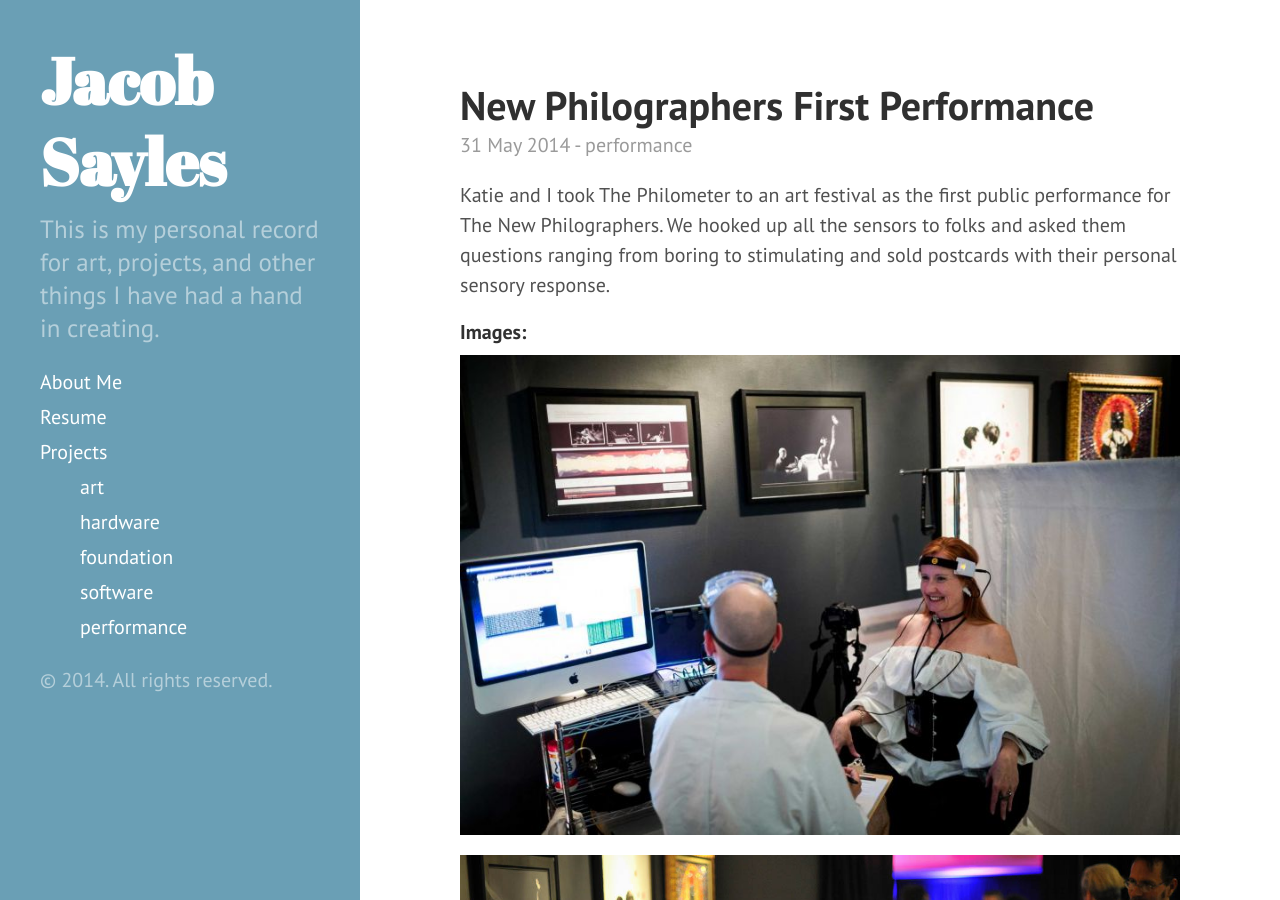
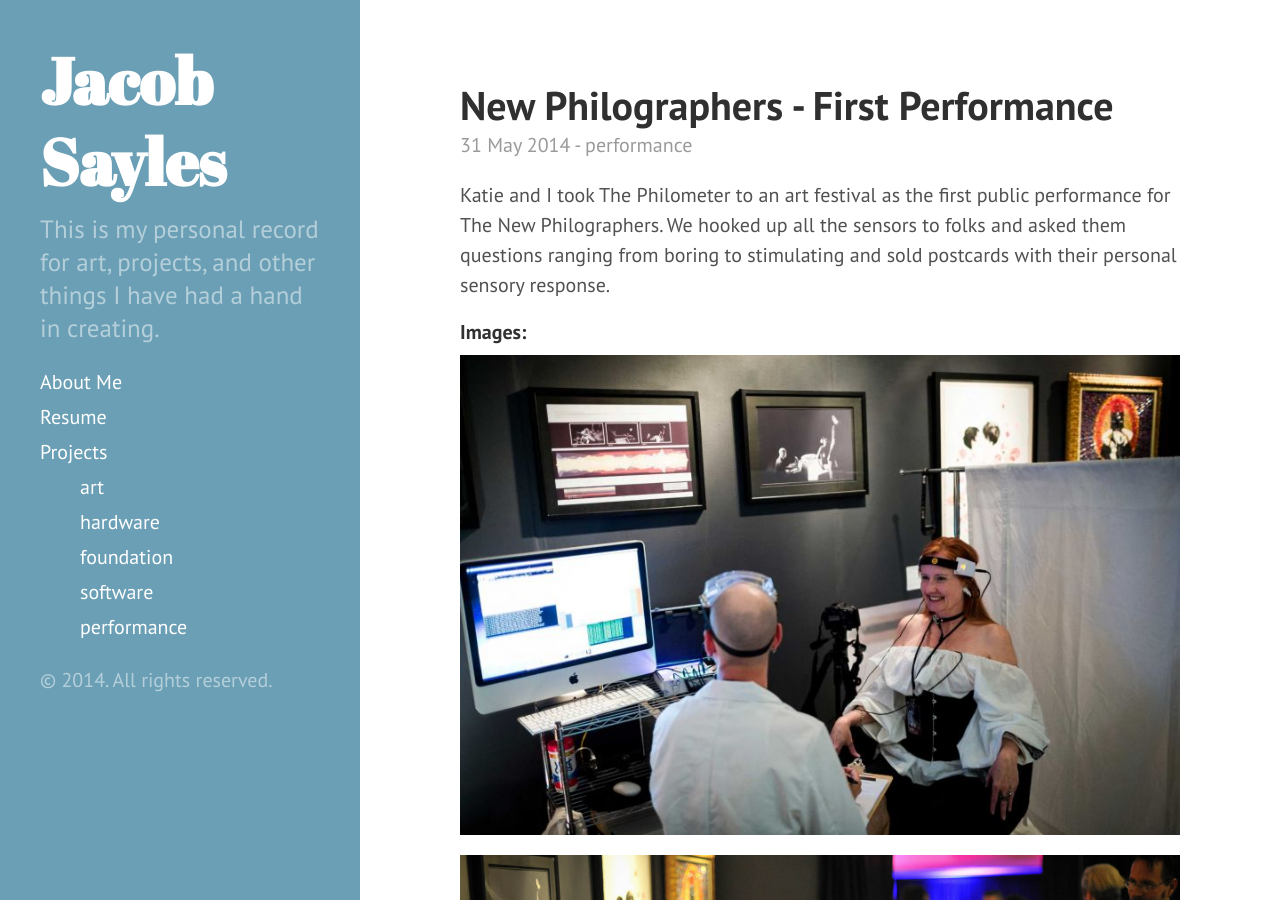
Before and after one commit to jsayles/jsayles.github.io, a Jekyll site: the page built from _posts/2014-05-31-philometer-art-festival.md, in a window 1280 px wide and 900 px high. Built offline with Jekyll 4.4.1, drawn with Linux system fonts in a browser that asks for light colours; Markdown is read by kramdown in place of the engine named in the settings.

```diff
--- a/_posts/2014-05-31-philometer-art-festival.md
+++ b/_posts/2014-05-31-philometer-art-festival.md
@@ -1,6 +1,6 @@
 ---
 layout: post
-title: New Philographers First Performance
+title: New Philographers - First Performance
 name: 2014-05-31-philometer-art-festival
 
 tags:
```
